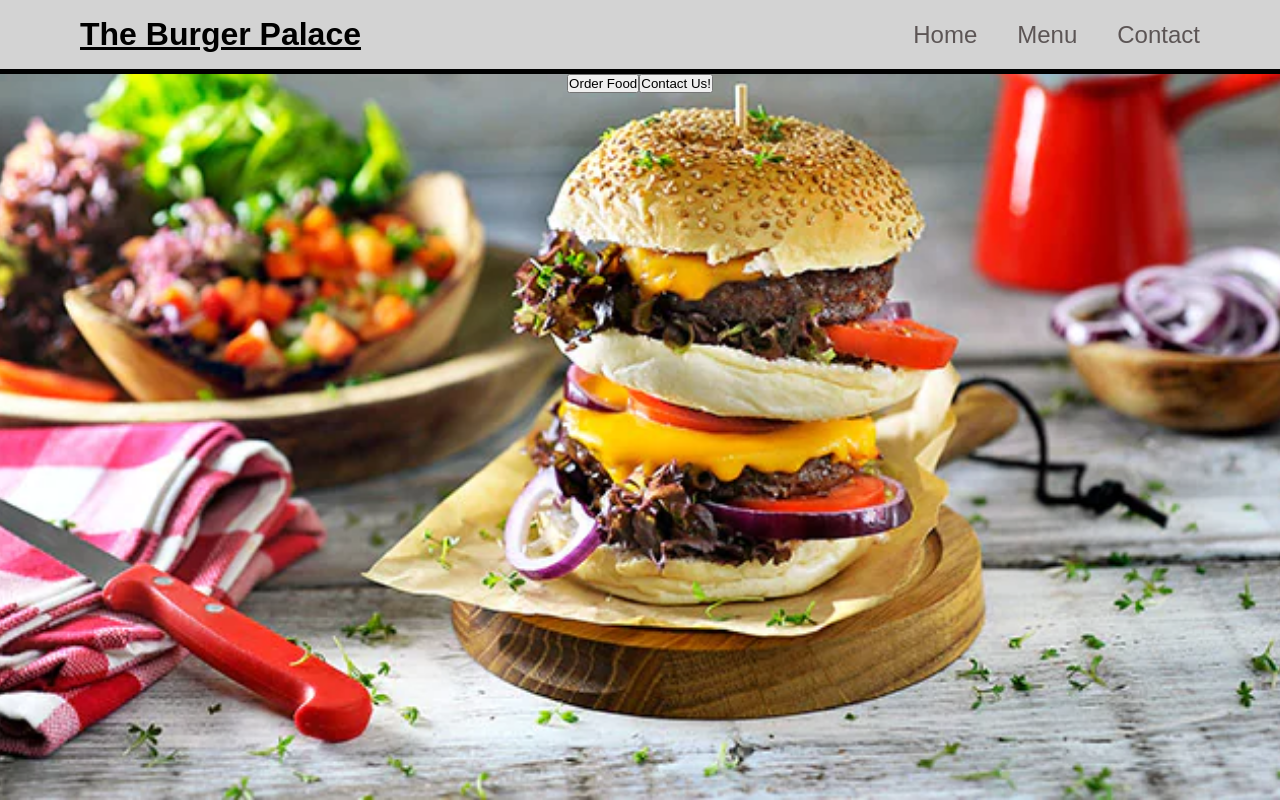
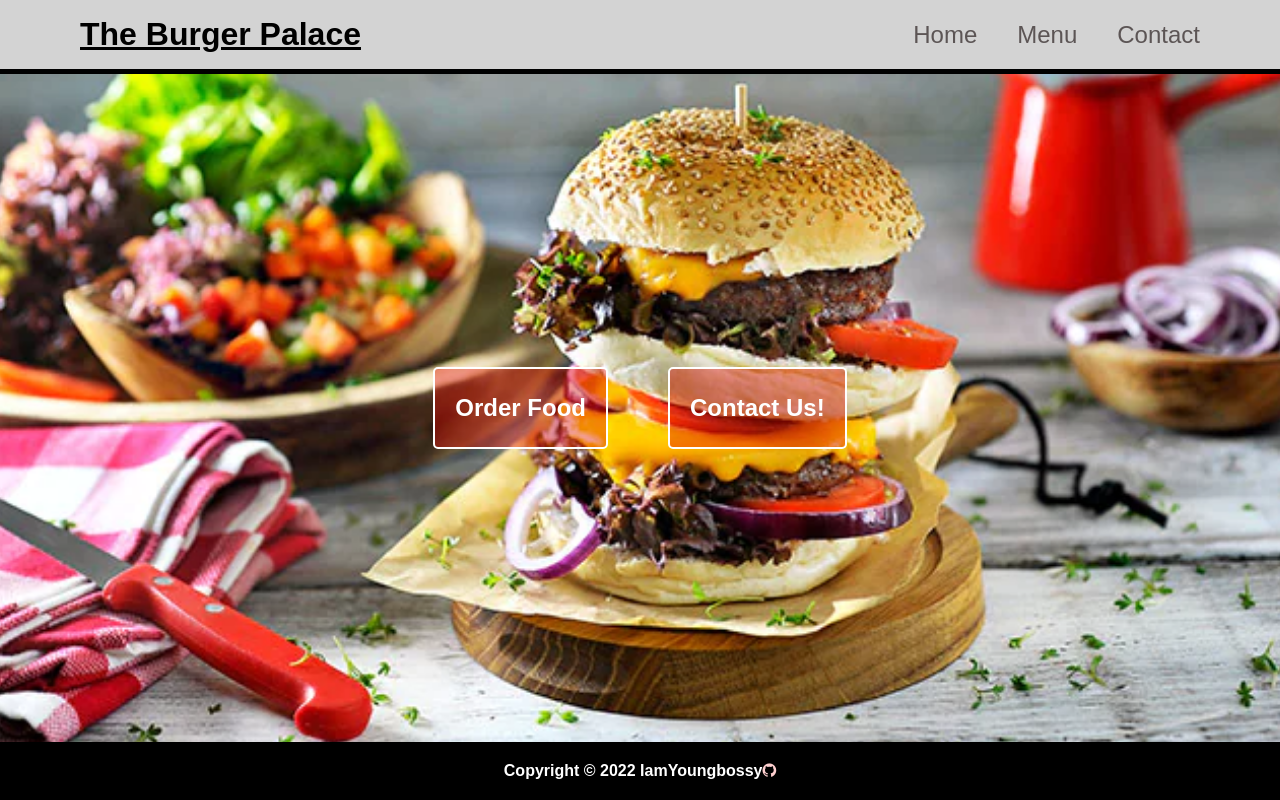
Before and after one commit to IAmYoungbossy/restaurant-page, a website built with webpack: page dist/index.html in a window 1280 px wide. Built offline with nearby package versions, Linux system fonts and the light colour scheme.

Commit message:
Add footer to page and background color to center buttons

```diff
--- a/src/index.js
+++ b/src/index.js
@@ -9,9 +9,10 @@ const menu = document.createElement('ul');
 const menuHome = document.createElement('li');
 const menuMenu = document.createElement('li');
 const menuContact = document.createElement('li');
+const footer = document.createElement('footer');
+const body = content.parentNode;
 
-
-content.appendChild(header);
+body.insertBefore(header, content);
 header.appendChild(logoContainer);
 header.appendChild(menuContainer);
 logoContainer.appendChild(logo);
@@ -26,8 +27,8 @@ menuMenu.textContent = 'Menu';
 menuContact.textContent = 'Contact';
 
 const buttonContainer = document.createElement('div');
-const orderButton = document.createElement('button');
-const contactUsButton = document.createElement('button');
+const orderButton = document.createElement('div');
+const contactUsButton = document.createElement('div');
 content.appendChild(buttonContainer);
 buttonContainer.appendChild(orderButton);
 buttonContainer.appendChild(contactUsButton);
--- a/src/style.css
+++ b/src/style.css
@@ -4,19 +4,19 @@
   box-sizing: border-box;
 }
 body {
-  --header-height: min-content;
-
-
   background: url('./image.jpg') no-repeat center fixed;
   background-size: cover;
+  height: 100vh;
+  display: flex;
+  flex-direction: column;
+  justify-content: space-between;
+  --header-height: min-content;
+  font-family: sans-serif;
 }
 body > div {
-  font-family: sans-serif;
   width: 100%;
-  height: 100vh;
 }
 header {
-
   display: flex;
   justify-content: space-between;
   align-items: center;
@@ -29,9 +29,7 @@ header {
 header > div:first-child {
   text-decoration: underline;
 }
-#content > div:nth-child(2) {
-  /* border: 5px solid black;
-  height: calc(100vh - var(--header-height)); */
+#content > div:first-child {
   display: flex;
   justify-content: center;
   align-items: center;
@@ -44,7 +42,33 @@ li {
   list-style: none;
   font-size: 1.5rem;
   color: #5c5555;
+  cursor: pointer;
 }
 li:hover {
   color: #5c80a3;
 }
+#content>div>div {
+  padding: 25px 20px;
+  background-color: rgba(226,14,0, 0.4);
+  border: none;
+  color: white;
+  margin: 30px;
+  border-radius: 5px;
+  border: 2px solid white;
+  font-size: 1.5rem;
+  font-weight: bold;
+  cursor: pointer;
+}
+#content>div>div:hover{
+  background-color: rgb(226,14,0);
+  transform: scale(1.01);
+  transition: cubic-bezier(0.165, 0.84, 0.44, 1);
+  color: black;
+}
+footer {
+  text-align: center;
+  background-color: black;
+  color: white;
+  font-weight: bold;
+  padding: 20px;
+}
```
Also changed, not shown: dist/bundle.js, dist/index.html.
